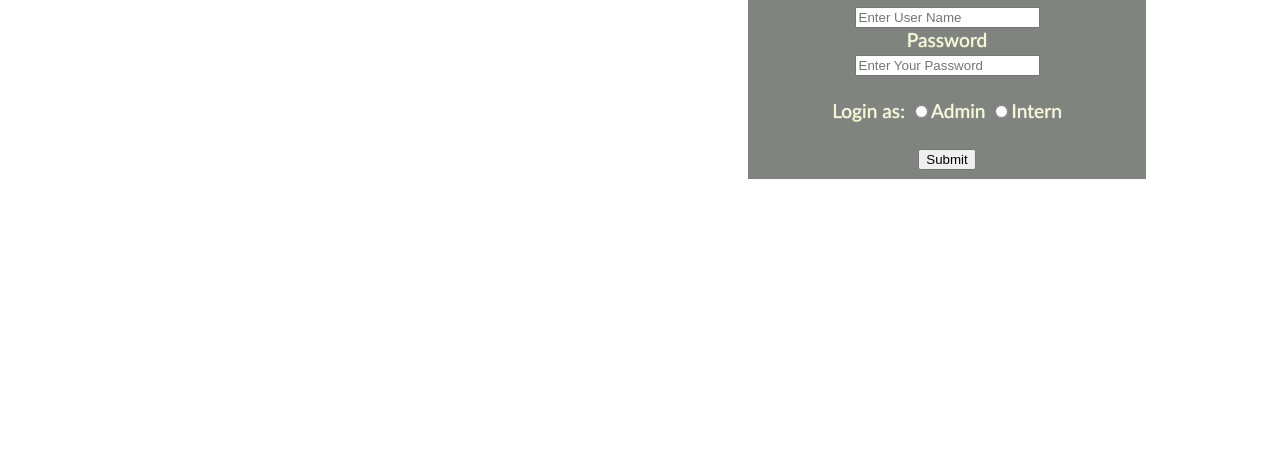
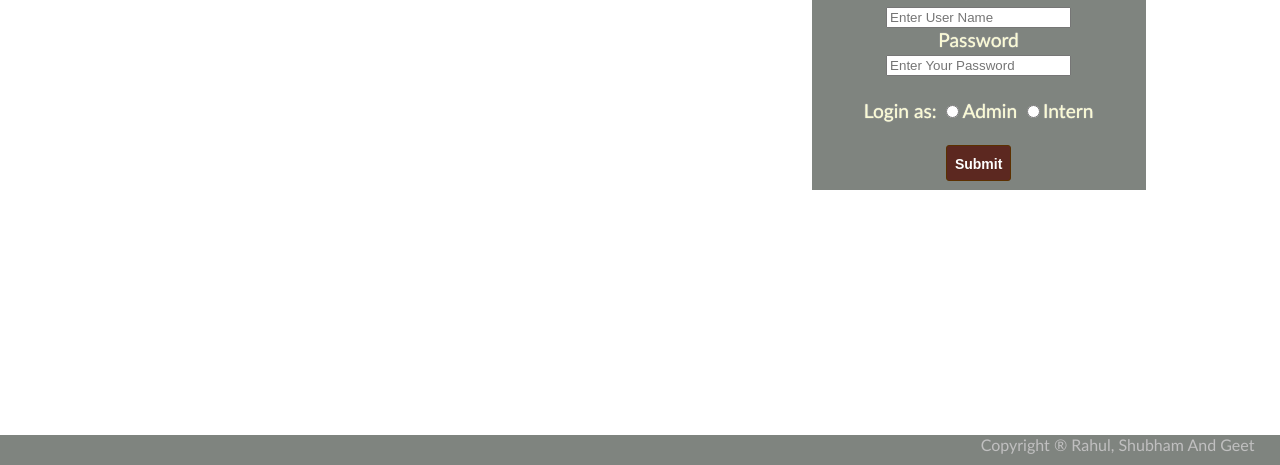
Before and after one commit to shubhamb011/internship, a plain HTML site: page Intern Project/home.html in a window 1280 px wide. Shown: the part 335-800 px from the top of the page. Drawn offline with Linux system fonts and the light colour scheme.

Commit message:
home styling

```diff
--- a/Intern Project/Styling/home_style.css
+++ b/Intern Project/Styling/home_style.css
@@ -8,20 +8,11 @@ html
 }
 
 #header{
-    /*color:lightgoldenrodyellow;*/
     text-shadow: 2px 1px 8px gray;
     text-align: right;
 }
-/*body*/
-/*{*/
-/*background-image: url("back.jpg");*/
-/*background-repeat:no-repeat;*/
-/*width: 100%;*/
-/*}*/
-
 .logoClass
 {
-    /*width:50%;*/
     margin-top: 6%;
     margin-left: 30%;
     float:left;
@@ -30,11 +21,10 @@ html
 {
     margin-top: 15%;
     margin-right: 10%;
-    /*color:whitesmoke;*/
     background-color:rgba(0,10,0,0.5);
     text-shadow: 0px 0px 1px whitesmoke;
     float: right;
-    width: 30%;
+    width: 25%;
     text-align: center;
     font-size: 1.2em;
     text-decoration: none;
@@ -42,17 +32,14 @@ html
 }
 .tracin
 {
-    /*color:darkolivegreen;*/
-
     font-size:8.8em;
     text-shadow: 2px 1px 8px white;
     margin-left: 5%;
     margin-top: 10%;
     width: 50%;
 }
+
 #desc{
-    /*color:lightgoldenrodyellow;*/
-    /*font-size:8.8em;*/
     text-shadow: 2px 1px 8px white;
     margin-left: 5%;
     margin-top: -20%;
@@ -79,3 +66,51 @@ a:hover
     width: 50%;
     float: left;
 }
+
+.rc-button,
+.rc-button:visited {
+    display: inline-block;
+    min-width: 46px;
+    text-align: center;
+    color: #444;
+    font-size: 14px;
+    font-weight: 700;
+    height: 36px;
+    padding: 0 8px;
+    line-height: 36px;
+    border-radius: 3px;
+    transition: all 0.218s;
+    border: 1px solid #dcdcdc;
+    background-color: #f5f5f5;
+    cursor: default;
+}
+.card .rc-button {
+    width: 100%;
+    padding: 0;
+}
+
+.rc-button-submit,
+.rc-button-submit:visited {
+    border: 1px solid #5c3000;
+    color: #fff;
+    text-shadow: 0 1px rgba(0,0,0,0.1);
+    background-color: #5c2820;
+}
+.rc-button-submit:hover {
+    border: 1px solid #9f5f26;
+    color: #fff;
+    text-shadow: 0 1px rgba(0,0,0,0.3);
+    background-color: #9f5f26;
+
+}
+
+footer{
+    color: #c0c0c0;
+    width: 100%;
+    height: 30px;
+    bottom: 0;
+    text-align: right;
+    position: absolute;
+    right: 0;
+    background-color:rgba(0,10,0,0.5);
+  }
```
